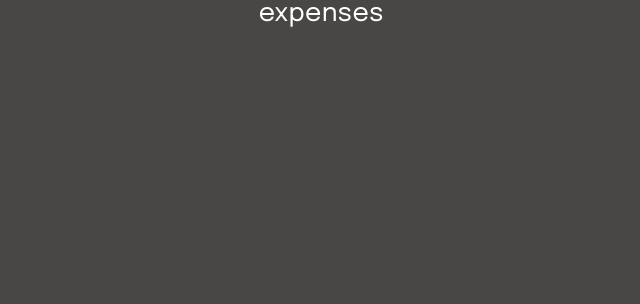
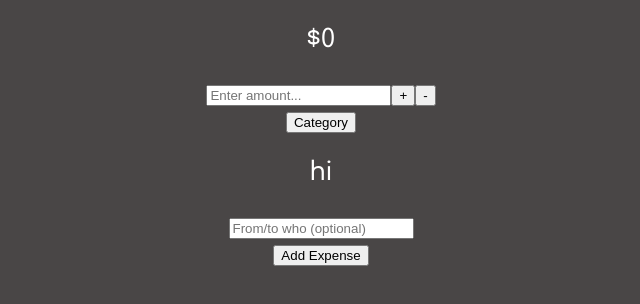
Before and after one commit to jhn816/lambdaphinance, a React (Create React App) app in the folder client/: page /expenses in a window 1280 px wide. Shown: the top 304 px of the page, without its empty margins (319-959 px from the left). Built offline with nearby package versions, Linux system fonts and the light colour scheme.

Commit message:
made basic add expense html and js

```diff
--- a/client/src/Components/Expenses.jsx
+++ b/client/src/Components/Expenses.jsx
@@ -1,11 +1,94 @@
-import React, { useState } from "react";
+import React, { useState, useEffect } from "react";
 // import "./css/Expenses.css"
 import { Link } from "react-router-dom";
 
 const Expenses = () => {
+    const [value, setValue] = useState("");
+    const [category, setCategory] = useState("Category");
+    const [person, setPerson] = useState("");
+    const [gain, setGain] = useState(null);
+    const [dropCategory, setDropCategory] = useState(false);
+
+    useEffect( () => {
+
+    }, []);
+
+
+    const addExpense = (event) => {
+        event.preventDefault();
+
+        if (value === "0" || value === "") {
+            alert("Please enter a valid amount");
+        } else if (gain === null) {
+            alert("Please indicate if the expense is positive or negative")
+        } else if (category === "Category") {
+            alert("Please select a category");
+        }
+    };
+
+    const handleChange = (e) => {
+        let rawValue = e.target.value.replace(/,/g, "");
+
+        if (/^\d*$/.test(rawValue)) {
+            setValue(Number(rawValue).toLocaleString());
+        }
+    };
+
+    const moneySign = (e) => {
+        let gain;
+        if (e.target.value === "true") {
+            gain = true;
+        } else {
+            gain = false;
+        }
+        setGain(gain);
+    }
+
+    const dropdownCategory = (e) => {
+        if (dropCategory === false) {
+            let dropCategory = true;
+            setDropCategory(dropCategory);
+        } else {
+            if (e.target.value) {
+                let category = e.target.value;
+                setCategory(category);
+
+            }
+            let dropCategory = false;
+            setDropCategory(dropCategory);
+        }
+    }
+
     return (
-        <div>expenses</div>
-    )
-}
+        <div>
+            <form onSubmit={addExpense}>
+                <div className="expense-inputs">
+                    <p>${value || "0"}</p>
+                    <input type="text" placeholder="Enter amount..." value={value} onChange={handleChange}
+                        onKeyDown={(e) => {
+                            if (["e", "E", "+", "-"].includes(e.key)) {
+                                e.preventDefault();
+                            }
+                        }}/>
+                    <button type="button" value="true" onClick={moneySign}> + </button>
+                    <button type="button" value="false" onClick={moneySign}> - </button>
+                    <div className="dropdownmenu">
+                        <button type="button" onClick={dropdownCategory} className="dropbutton">{category}</button>
+                        {dropCategory && <div className="categories">
+                            <button type="button" onClick={dropdownCategory} value="Groceries">Groceries</button>
+                            <button type="button" onClick={dropdownCategory} value="Alcohol">Alcohol</button>
+                            <button type="button" onClick={dropdownCategory} value="Brotherhood">Brotherhood</button>
+                            <button type="button" onClick={dropdownCategory} value="Rush">Rush</button>
+                        </div>}
+                    </div>
+                    <p>hi {person}</p>
+                    <input type="text" placeholder="From/to who (optional)" onChange={(e) => (setPerson(e.target.value))} />
+
+                </div>
+                <button type="submit">Add Expense</button>
+            </form>
+        </div>
+    );
+};
 
 export default Expenses;
--- a/client/src/Components/css/Login.css
+++ b/client/src/Components/css/Login.css
@@ -64,6 +64,7 @@
 .login-input h4 {
     margin-top: 0px;
     margin-bottom: 5px;
+    font-size: 20px;
     align-self: flex-start;
 }
 
--- a/client/src/Components/css/Navbar.css
+++ b/client/src/Components/css/Navbar.css
@@ -16,8 +16,7 @@
 }
 
 .navigation-bar ul a:hover {
-    color:rgb(211, 211, 211);
-    text-decoration: underline;
+    color:rgb(192, 192, 192);
 }
 
 .nav-links {
--- a/client/src/Components/css/Signup.css
+++ b/client/src/Components/css/Signup.css
@@ -31,6 +31,7 @@
     height: 60%;
     gap: 15px;
 }
+
 .signup-box {
     display: flex;
     flex-direction: column;
@@ -41,6 +42,7 @@
     height: 100%;
     background-color: white;
     color: black;
+    gap: 25px;
 }
 
 .signup-input {
@@ -49,6 +51,7 @@
     width: 80%;
     padding: 20px;
     padding-bottom: 0px;
+    padding-top: 0px;
 }
 
 .signup-input input {
@@ -64,6 +67,7 @@
 .signup-input h4 {
     margin-top: 0px;
     margin-bottom: 5px;
+    font-size: 20px;
     align-self: flex-start;
 }
 
```
